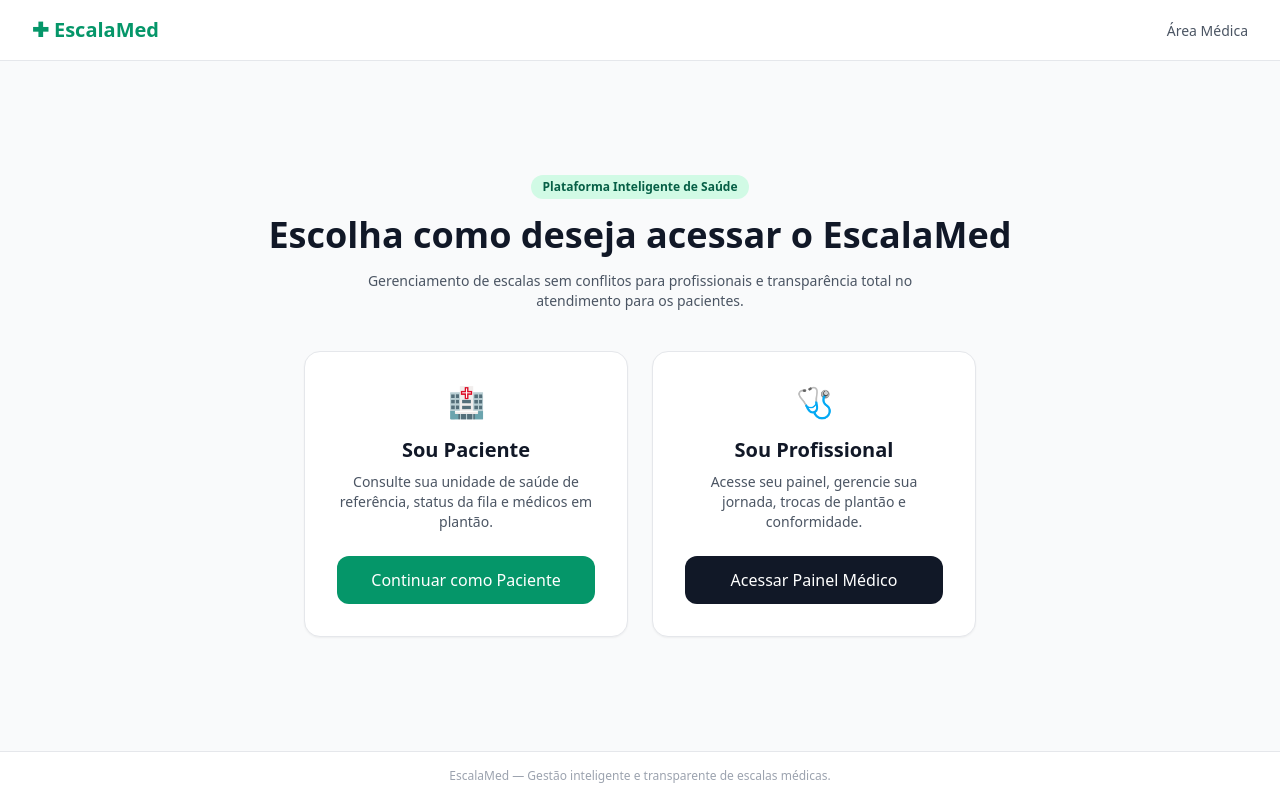
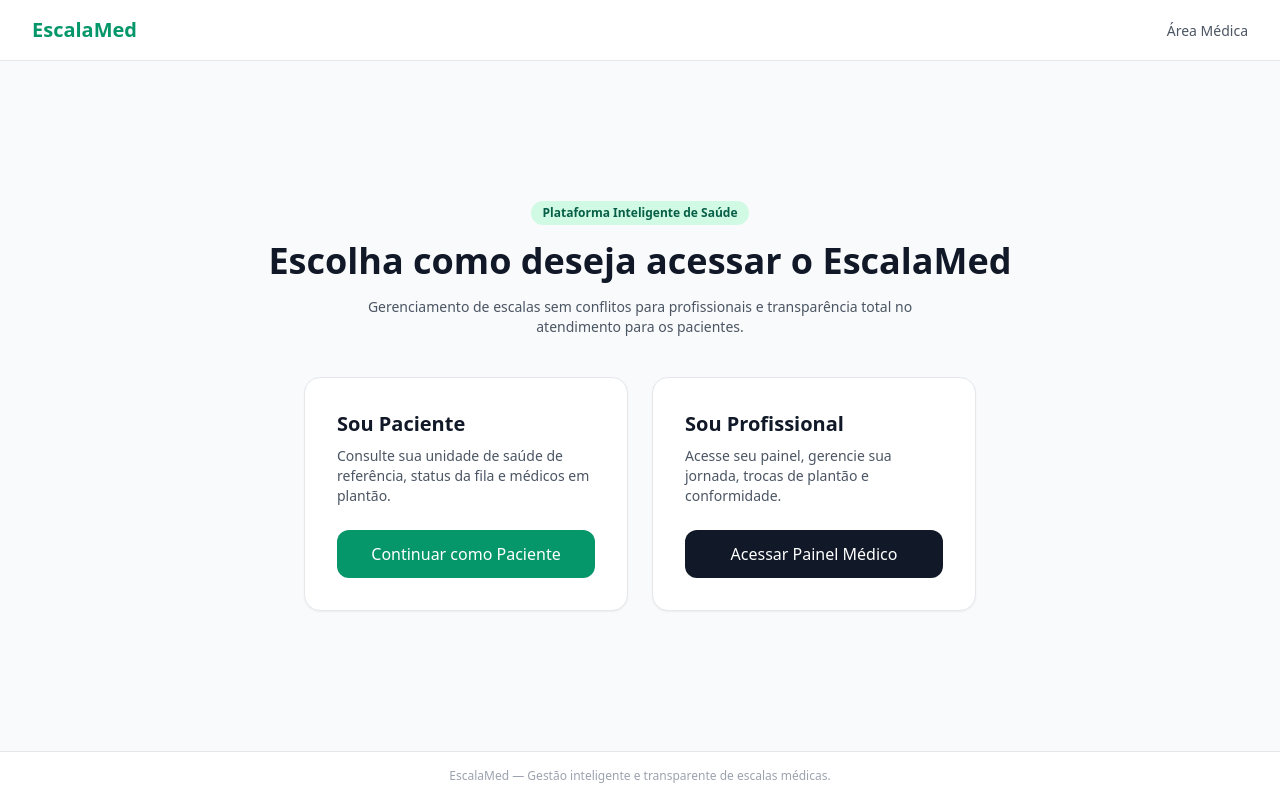
Before and after one commit to feeroepcke/escalamed, a website: page public/index.html in a window 1280 px wide. Drawn offline with nearby package versions, Linux system fonts and the light colour scheme.

Commit message:
Restaurando index.html limpo e sem emojis

```diff
--- a/public/index.html
+++ b/public/index.html
@@ -9,7 +9,7 @@
 <body class="bg-gray-50 min-h-screen flex flex-col justify-between">
     <!-- Cabeçalho -->
     <header class="bg-white border-b border-gray-200 px-8 py-4 flex justify-between items-center">
-        <div class="text-emerald-600 font-bold text-xl">✚ EscalaMed</div>
+        <div class="text-emerald-600 font-bold text-xl">EscalaMed</div>
         <div class="space-x-4">
             <a href="login-medico.html" class="text-sm font-medium text-gray-600 hover:text-emerald-600">Área Médica</a>
         </div>
@@ -23,9 +23,8 @@
 
         <div class="grid grid-cols-1 md:grid-cols-2 gap-6 w-full max-w-2xl">
             <!-- Card Paciente -->
-            <div class="bg-white border border-gray-200 rounded-2xl p-8 shadow-sm hover:border-emerald-500 transition flex flex-col justify-between">
+            <div class="bg-white border border-gray-200 rounded-2xl p-8 shadow-sm hover:border-emerald-500 transition flex flex-col justify-between text-left">
                 <div>
-                    <span class="text-3xl mb-4 block">🏥</span>
                     <h2 class="text-xl font-bold text-gray-900 mb-2">Sou Paciente</h2>
                     <p class="text-gray-600 text-sm mb-6">Consulte sua unidade de saúde de referência, status da fila e médicos em plantão.</p>
                 </div>
@@ -33,9 +32,8 @@
             </div>
 
             <!-- Card Médico -->
-            <div class="bg-white border border-gray-200 rounded-2xl p-8 shadow-sm hover:border-emerald-500 transition flex flex-col justify-between">
+            <div class="bg-white border border-gray-200 rounded-2xl p-8 shadow-sm hover:border-emerald-500 transition flex flex-col justify-between text-left">
                 <div>
-                    <span class="text-3xl mb-4 block">🩺</span>
                     <h2 class="text-xl font-bold text-gray-900 mb-2">Sou Profissional</h2>
                     <p class="text-gray-600 text-sm mb-6">Acesse seu painel, gerencie sua jornada, trocas de plantão e conformidade.</p>
                 </div>
```
